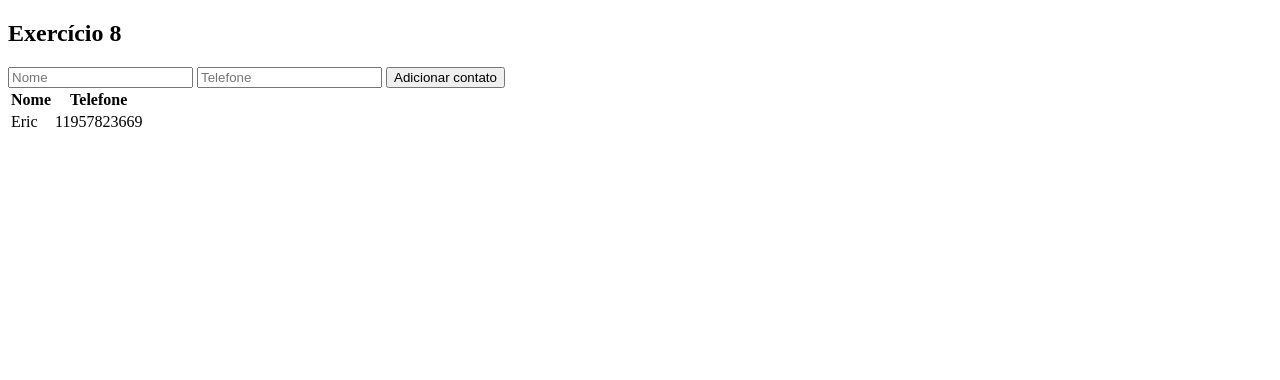
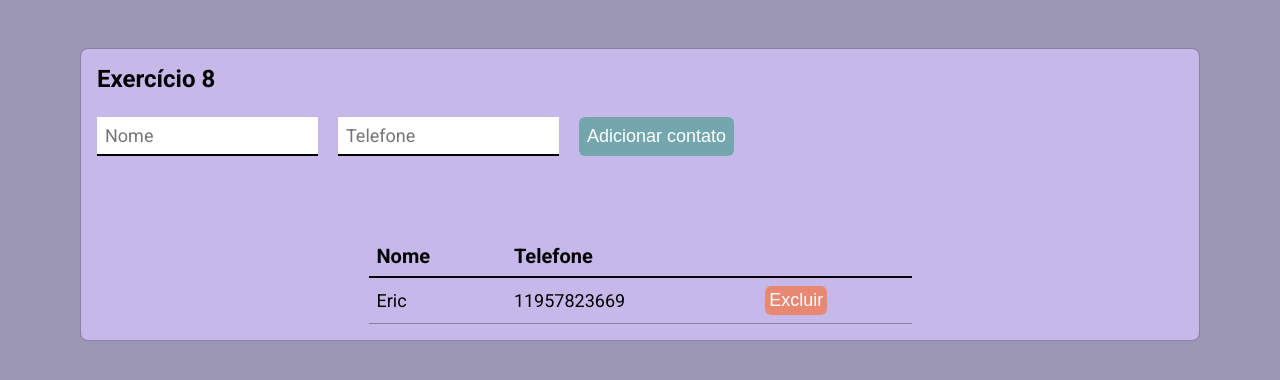
Before and after one commit to ericDK89/exercicio-8, a plain HTML site: page index.html in a window 1280 px wide. Drawn offline with Linux system fonts and the light colour scheme.

Commit message:
add: started css

```diff
--- a/index.html
+++ b/index.html
@@ -2,8 +2,14 @@
 <html lang="en">
   <head>
     <meta charset="UTF-8" />
+    <link rel="preconnect" href="https://fonts.googleapis.com" />
+    <link rel="preconnect" href="https://fonts.gstatic.com" crossorigin />
     <meta http-equiv="X-UA-Compatible" content="IE=edge" />
     <meta name="viewport" content="width=device-width, initial-scale=1.0" />
+    <link
+      href="https://fonts.googleapis.com/css2?family=Roboto:wght@400;700&display=swap"
+      rel="stylesheet"
+    />
     <link rel="stylesheet" href="style.css" />
     <title>Exercício 8</title>
   </head>
@@ -17,11 +23,12 @@
         <button type="submit">Adicionar contato</button>
       </form>
 
-      <table>
+      <table cellspacing="0">
         <thead>
           <tr>
             <th>Nome</th>
             <th>Telefone</th>
+            <th></th>
           </tr>
         </thead>
 
@@ -29,6 +36,7 @@
           <tr>
             <td>Eric</td>
             <td>11957823669</td>
+            <td><button type="button">Excluir</button></td>
           </tr>
         </tbody>
       </table>
--- a/style.css
+++ b/style.css
@@ -0,0 +1,86 @@
+* {
+  margin: 0;
+  padding: 0;
+  box-sizing: border-box;
+}
+
+body {
+  background-color: #9b97b2;
+}
+
+body,
+input {
+  font-family: "Roboto", sans-serif;
+}
+
+button {
+  cursor: pointer;
+}
+
+.container {
+  max-width: 1120px;
+  width: 100%;
+
+  margin: 3rem auto;
+  padding: 1rem;
+
+  background-color: #c7b8ea;
+
+  border: 1px solid rgb(0, 0, 0, 0.3);
+  border-radius: 8px;
+}
+
+h1 {
+  margin-bottom: 1.5rem;
+}
+
+form {
+  display: flex;
+  gap: 1.25rem;
+  margin-bottom: 5rem;
+}
+
+input,
+button {
+  padding: 0.5rem;
+  font-size: 1.125rem;
+  border: none;
+}
+
+input {
+  border-bottom: 2px solid #000;
+}
+
+button[type="submit"] {
+  color: #fff;
+  background-color: #73a6ad;
+  border-radius: 6px;
+}
+
+table {
+  width: 50%;
+  text-align: left;
+  margin: 0 auto;
+}
+
+tr th {
+  padding: 0.5rem;
+  font-size: 1.25rem;
+  border-bottom: 2px solid #000;
+}
+
+tr td {
+  padding: 0.5rem;
+  font-size: 1.125rem;
+  border-bottom: 1px solid rgb(0, 0, 0, 0.3);
+}
+
+button[type="button"] {
+  padding: 0.25rem;
+
+  font-size: 1.125rem;
+
+  color: #fff;
+  background-color: #e88873;
+  border-radius: 6px;
+}
```
